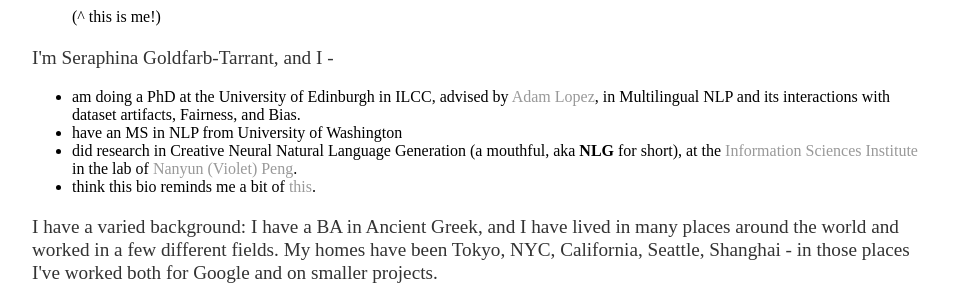
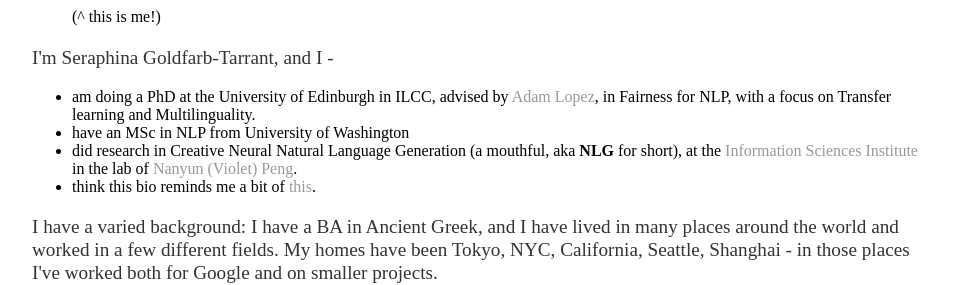
Before and after one commit to seraphinatarrant/seraphinatarrant.github.io, a Jekyll site: the page built from index.html, in a window 1280 px wide. Shown: the part 357-642 px from the top of the page, without its empty margins (160-1119 px from the left). Built offline with Jekyll 4.4.1, drawn with Linux system fonts in a browser that asks for light colours.

Commit message:
updates to publications + focus areas

```diff
--- a/index.html
+++ b/index.html
@@ -11,9 +11,8 @@ title: Seraphina Goldfarb-Tarrant
 	<p>I'm Seraphina Goldfarb-Tarrant, and I -
 		<ul>
 		<li> am doing a PhD at the University of Edinburgh in ILCC, advised by
-			<a href="https://alopez.github.io">Adam Lopez</a>, in Multilingual NLP and its interactions
-			with dataset artifacts, Fairness, and Bias. </li>
-		<li> have an MS in NLP from University of Washington </li>
+			<a href="https://alopez.github.io">Adam Lopez</a>, in Fairness for NLP, with a focus on Transfer learning and Multilinguality.</li>
+		<li> have an MSc in NLP from University of Washington </li>
 		<li> did research in Creative Neural Natural Language Generation (a mouthful, aka <strong>NLG</strong> for short),
 		at the <a href="https://www.isi.edu/">Information Sciences Institute </a> in the lab of
 			<a href="https://violetpeng.github.io/">Nanyun (Violet) Peng</a>.</li>
--- a/publications/index.html
+++ b/publications/index.html
@@ -5,6 +5,8 @@ title: Research
 <div class="blurb">
 	<h2>Papers</h2>
     <ul>
+		<li><i>Cross-lingual Transfer Can Worsen Bias in Low-Resource Sentiment Analysis (Under Submission). </i> <a href="mailto:s.tarrant@ed.ac.uk">Email me</a> if you want to talk about it.</li>
+		<li><i>How Gender Debiasing Affects Internal Model Representations, and Why It Matters (ACL 2022). </i> <a href="https://arxiv.org/abs/2012.15859">ArXiv link</a> and <a href="https://screencast-o-matic.com/watch/cr1O6ZV1yQU">Video recording</a>. </li> (ACL 2022). </i> <a href="https://arxiv.org/abs/2204.06827">ArXiv link</a></li>
 		<li><i>Intrinsic Bias Metrics Do Not Correlate with Application Bias (ACL 2021). </i> <a href="https://arxiv.org/abs/2012.15859">ArXiv link</a> and <a href="https://screencast-o-matic.com/watch/cr1O6ZV1yQU">Video recording</a>. </li>
 		<li><i>Content Planning for Neural Story Generation with Aristotelian Rescoring (EMNLP 2020). </i>
 		<a href="https://arxiv.org/abs/2009.09870">ArXiv link</a>. Link to EMNLP <a href="Content%20Planning%20for%20Neural%20Story%20Generation%20with%20Aristotelian%20Rescoring.pdf">
```
